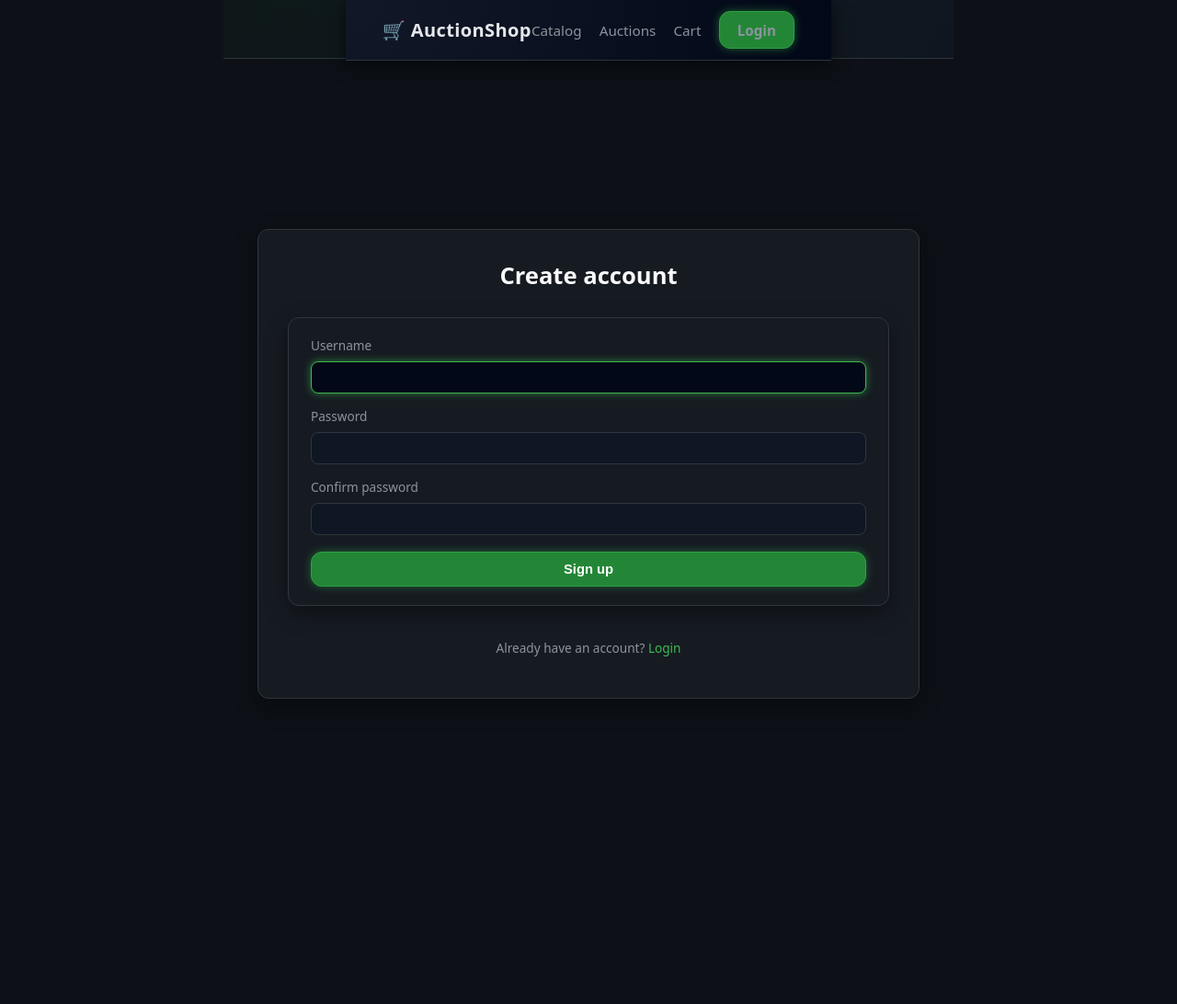
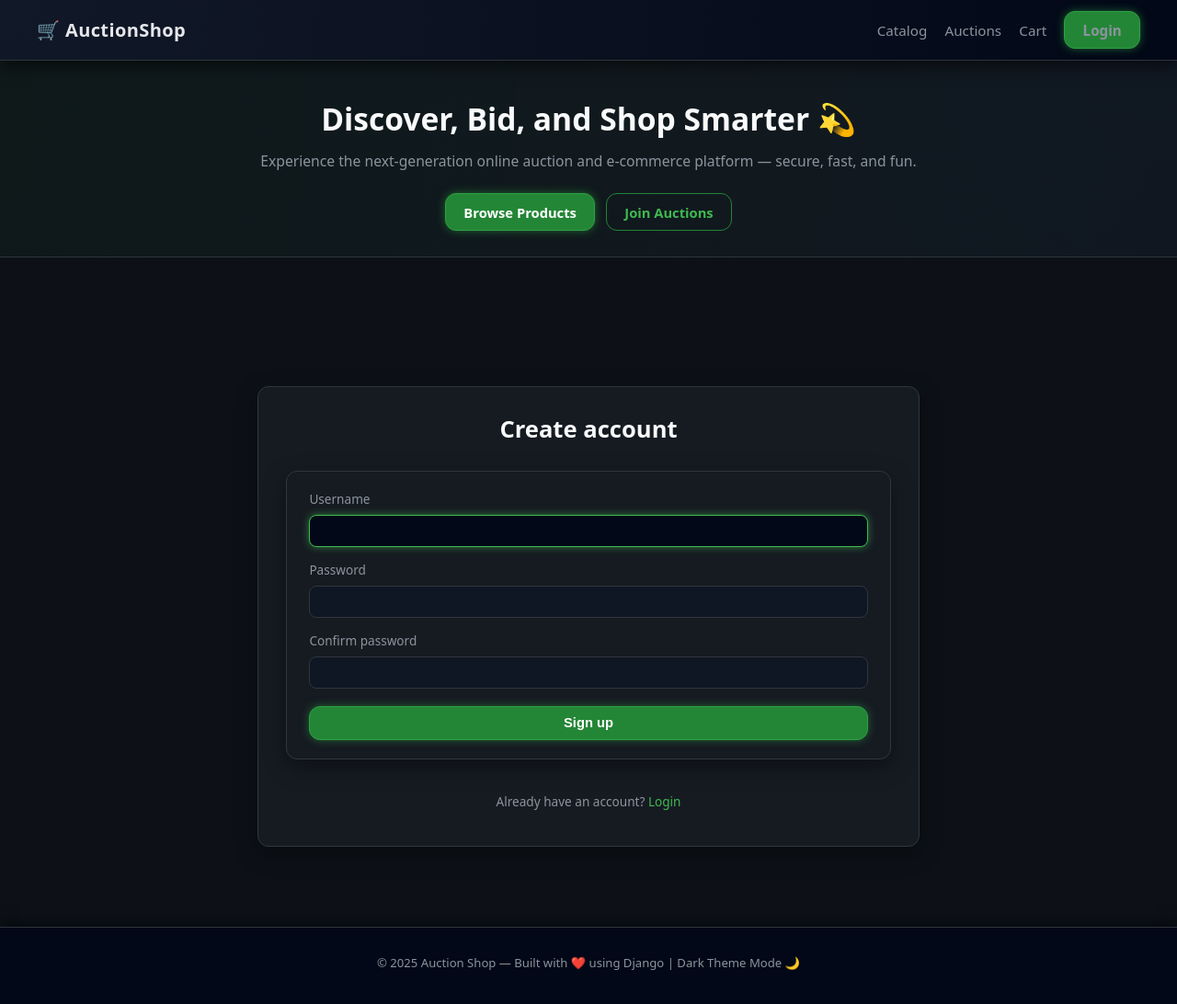
Before and after one commit to Dinath2002/auction_shop, a Django app: page /accounts/signup/ in a window 1280 px wide. Shown: the whole page at 92% size. Before the commit the page ends 760 px from the top, so only its background shows below. Run offline with Django 5.2, Linux system fonts and the light colour scheme.

Commit message:
css bug fixed

```diff
--- a/static/css/styles.css
+++ b/static/css/styles.css
@@ -9,14 +9,16 @@
   --accent: #2ea043;
   --accent-soft: #238636;
   --accent-hover: #3fb950;
-    --panel: #161b22;
-  --shadow: 0 8px 24px rgba(0,0,0,0.4);
+  --panel: #161b22;
+  --shadow: 0 8px 24px rgba(0, 0, 0, 0.4);
   --accent-glow: rgba(63, 185, 80, 0.6);
   --border: #30363d;
   --radius: 12px;
   --transition-fast: 0.18s ease;
-  --shadow-soft: 0 8px 24px rgba(0,0,0,0.4);
+  --shadow-soft: 0 8px 24px rgba(0, 0, 0, 0.4);
 }
+
+/* ========== GLOBAL RESET ========== */
 
 *,
 *::before,
@@ -24,27 +26,28 @@
   box-sizing: border-box;
 }
 
-/* ========== LAYOUT (sticky footer, scroll-safe) ========== */
-
 html,
 body {
   margin: 0;
   padding: 0;
   height: 100%;
-  overflow: hidden; /* ✅ hides scrollbar */
 }
 
 body {
+  min-height: 100vh;
   display: flex;
   flex-direction: column;
-  justify-content: center; /* ✅ vertically center everything */
-  align-items: center;
-  font-family: system-ui, -apple-system, BlinkMacSystemFont, "SF Pro Text", sans-serif;
+  align-items: stretch;        /* ✅ full-width children */
+  justify-content: flex-start;
+  font-family: system-ui, -apple-system, BlinkMacSystemFont, "SF Pro Text",
+    sans-serif;
   background-color: var(--bg);
   color: var(--text);
+  overflow-x: hidden;         /* no horizontal scroll */
+  overflow-y: auto;
 }
 
-/* main grows to fill between navbar and footer */
+/* main grows between navbar and footer */
 main {
   flex: 1;
   max-width: 1120px;
@@ -70,19 +73,22 @@ main .form-card {
   margin: 1.5rem auto 0;
 }
 
-/* ========== NAVBAR ========== */
+/* ========== NAVBAR (FULL WIDTH) ========== */
 
 .navbar {
   position: sticky;
   top: 0;
+  left: 0;
+  right: 0;
   z-index: 50;
+  width: 100%; /* 🔹 full width bar */
   display: flex;
   align-items: center;
   justify-content: space-between;
   padding: 0.75rem 2.5rem;
   background: radial-gradient(circle at top left, #111827, #020817);
   border-bottom: 1px solid var(--border);
-  box-shadow: 0 4px 18px rgba(0,0,0,0.65);
+  box-shadow: 0 4px 18px rgba(0, 0, 0, 0.65);
 }
 
 .navbar .logo a {
@@ -126,13 +132,33 @@ main .form-card {
   color: var(--accent-hover);
   font-size: 0.85rem;
   font-weight: 500;
-  box-shadow: 0 0 6px rgba(46,160,67,0.35);
+  box-shadow: 0 0 6px rgba(46, 160, 67, 0.35);
   text-decoration: none;
   transition: all var(--transition-fast);
 }
 
 .btn-login:hover,
 .btn-logout:hover {
+  background: var(--accent-soft);
+  color: #fff;
+  box-shadow: 0 0 14px var(--accent-glow);
+}
+
+/* logout button inside form (if you use POST logout) */
+.logout-form {
+  display: inline-block;
+  margin: 0;
+}
+
+.logout-form button {
+  padding: 0.45rem 0.9rem;
+  border: none;
+  background: transparent;
+  color: var(--accent-hover);
+  cursor: pointer;
+}
+
+.logout-form button:hover {
   background: var(--accent-soft);
   color: #fff;
   box-shadow: 0 0 14px var(--accent-glow);
@@ -145,8 +171,8 @@ main .form-card {
   display: flex;
   justify-content: center;
   background:
-    radial-gradient(circle at top left, rgba(46,160,67,0.06), transparent),
-    radial-gradient(circle at top right, rgba(88,166,255,0.05), transparent),
+    radial-gradient(circle at top left, rgba(46, 160, 67, 0.06), transparent),
+    radial-gradient(circle at top right, rgba(88, 166, 255, 0.05), transparent),
     var(--bg);
   border-bottom: 1px solid var(--border);
 }
@@ -192,7 +218,7 @@ main .form-card {
   font-weight: 600;
   cursor: pointer;
   text-decoration: none;
-  box-shadow: 0 0 10px rgba(46,160,67,0.55);
+  box-shadow: 0 0 10px rgba(46, 160, 67, 0.55);
   transition: all var(--transition-fast);
 }
 
@@ -210,7 +236,7 @@ main .form-card {
 }
 
 .btn-outline:hover {
-  background: rgba(46,160,67,0.12);
+  background: rgba(46, 160, 67, 0.12);
   box-shadow: 0 0 14px var(--accent-glow);
 }
 
@@ -280,7 +306,7 @@ main .form-card {
 
 .card:hover {
   transform: translateY(-4px);
-  box-shadow: 0 12px 28px rgba(0,0,0,0.6);
+  box-shadow: 0 12px 28px rgba(0, 0, 0, 0.6);
   border-color: var(--accent-soft);
 }
 
@@ -310,8 +336,7 @@ textarea {
   background-color: var(--bg-soft);
   color: var(--text);
   font-size: 0.9rem;
-  transition:
-    border-color var(--transition-fast),
+  transition: border-color var(--transition-fast),
     box-shadow var(--transition-fast),
     background-color var(--transition-fast);
 }
@@ -339,10 +364,13 @@ form button[type="submit"] {
   padding: 2.5rem 2rem 0;
   display: flex;
   justify-content: center;
+  align-items: center;
+  min-height: calc(100vh - 140px); /* navbar + footer space */
 }
 
 .auth-card {
-  width: 380px;
+  width: 100%;
+  max-width: 380px;
   background: var(--bg-elevated);
   border-radius: var(--radius);
   border: 1px solid var(--border);
@@ -351,12 +379,6 @@ form button[type="submit"] {
   display: flex;
   flex-direction: column;
   gap: 1rem;
-}
-
-.auth-card.auth-wide {
-  width: 380px;
-  max-width: 380px;
-  margin: 0 auto; /* ✅ ensure center horizontally */
 }
 
 .auth-title {
@@ -420,17 +442,66 @@ form button[type="submit"] {
   gap: 0.7rem;
 }
 
-/* ========== FOOTER ========== */
+/* ========== FEATURE CARDS STRIP (HOME) ========== */
+
+.features {
+  max-width: 1100px;
+  margin: 22px auto 0;
+  padding: 0 16px 28px;
+}
+
+.features-grid {
+  display: grid;
+  grid-template-columns: repeat(3, minmax(220px, 1fr));
+  gap: 14px;
+}
+
+.feature-card {
+  background: var(--bg-elevated);
+  border: 1px solid var(--border);
+  border-radius: var(--radius);
+  padding: 14px;
+  box-shadow: 0 6px 18px rgba(0, 0, 0, 0.45);
+  transition: transform 0.16s ease, box-shadow 0.16s ease,
+    border-color 0.16s ease;
+  min-height: 120px;
+}
+
+.feature-card:hover {
+  transform: translateY(-2px);
+  box-shadow: 0 10px 24px rgba(0, 0, 0, 0.55);
+  border-color: rgba(63, 185, 80, 0.35);
+}
+
+.feature-card h4 {
+  margin: 0 0 6px;
+  font-size: 1rem;
+  color: #e7ecef;
+}
+
+.feature-card p {
+  margin: 0 0 10px;
+  font-size: 0.88rem;
+  color: var(--muted);
+}
+
+.feature-card .btn {
+  padding: 0.45rem 0.9rem;
+  font-weight: 600;
+}
+
+/* ========== FOOTER (FULL WIDTH) ========== */
 
 footer {
   margin-top: auto;
+  width: 100%;              /* 🔹 full width bar */
   padding: 1rem 2.5rem 1.4rem;
   text-align: center;
   color: var(--muted);
   font-size: 0.82rem;
   border-top: 1px solid var(--border);
   background: #020817;
-  box-shadow: 0 -4px 14px rgba(0,0,0,0.6);
+  box-shadow: 0 -4px 14px rgba(0, 0, 0, 0.6);
   animation: fadeInUp 0.4s ease-out;
 }
 
@@ -446,46 +517,27 @@ footer {
     transform: translateY(0);
   }
 }
-/* Center the auth form vertically (no scroll, same height for login & signup) */
-.auth-wrapper {
-  display: flex;
-  justify-content: center;
-  align-items: center;
-  height: 100vh; /* ✅ fills full viewport height */
-  padding: 0;
+
+/* ========== RESPONSIVE ========== */
+
+@media (max-width: 900px) {
+  main {
+    padding: 1.25rem 1.25rem 2rem;
+  }
+
+  .hero {
+    padding: 28px 1.25rem 10px;
+  }
+
+  .features-grid {
+    grid-template-columns: 1fr;
+  }
+
+  .navbar {
+    padding: 0.65rem 1.25rem;
+  }
+
+  footer {
+    padding: 0.8rem 1.25rem 1.1rem;
+  }
 }
-.logout-form {
-  display: inline-block;
-  margin: 0;
-}
-.logout-form button {
-  padding: 0.45rem 0.9rem;
-  border: none;
-  background: transparent;
-  color: var(--accent-hover);
-  cursor: pointer;
-}
-.logout-form button:hover {
-  background: var(--accent-soft);
-  color: #fff;
-  box-shadow: 0 0 14px var(--accent-glow);
-}
-.auth-wrapper {
-  min-height: 100vh;              /* full viewport height */
-  width: 100%;
-  display: flex;
-  justify-content: center;
-  align-items: center;            /* vertically center the card */
-  padding: 0 1rem;                /* small side padding for mobile */
-  background-color: var(--bg);    /* optional background color */
-  overflow: hidden;               /* prevent scrollbars */
-}
-
-.auth-card {
-  width: 100%;
-  max-width: 380px;               /* fixed card width */
-  background-color: var(--panel);
-  border-radius: var(--radius);
-  box-shadow: var(--shadow);
-  padding: 2rem;
-}
```
